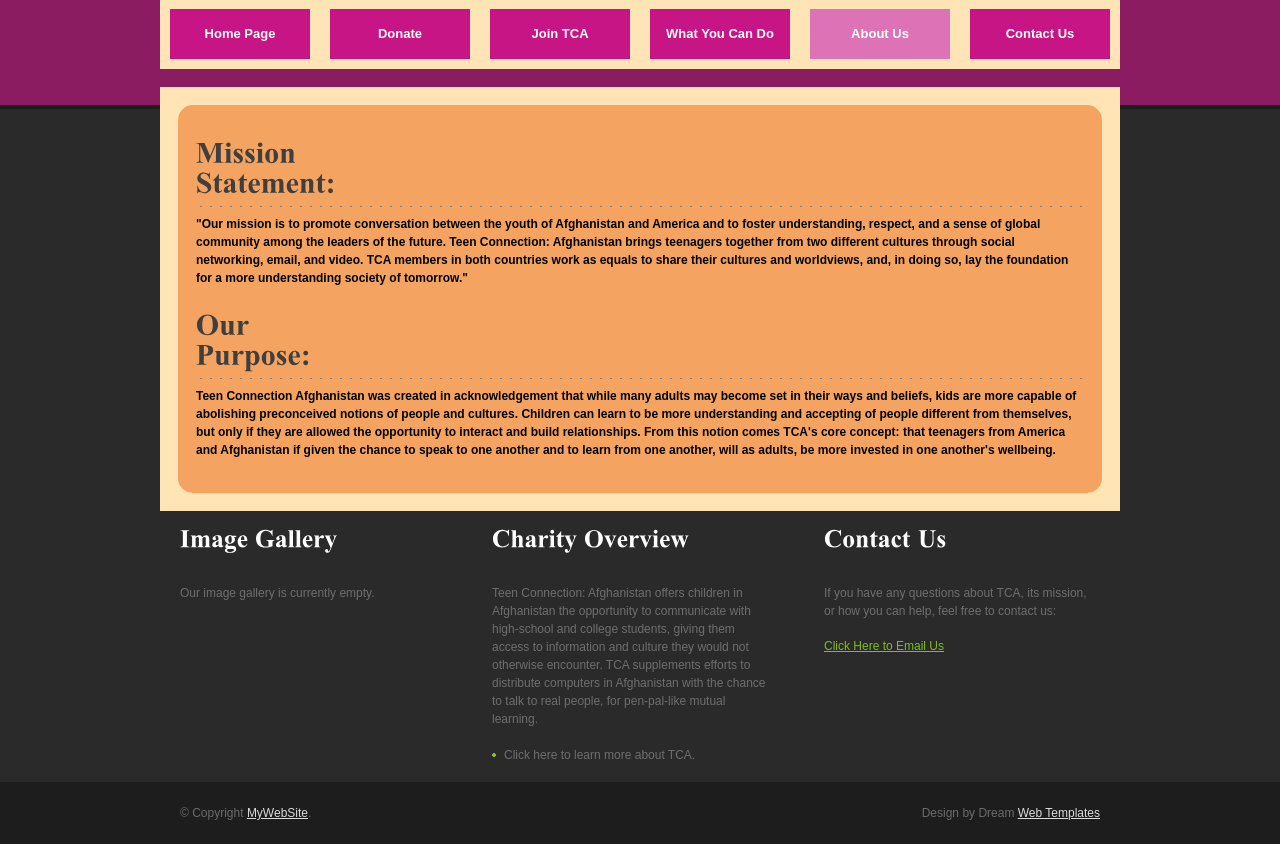
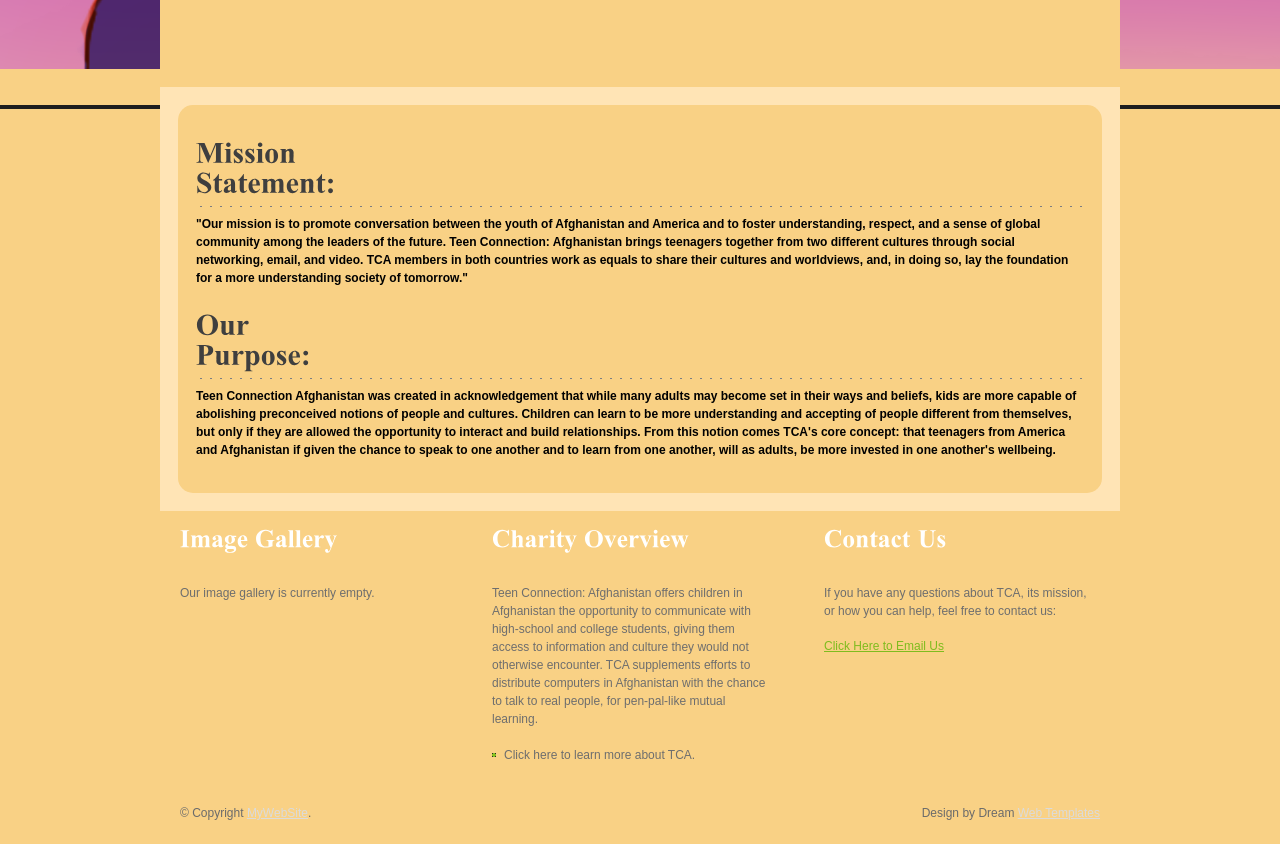
Before and after one commit to vinaymayar/TCA-Website, a PHP site: page /files/index.php in a window 1280 px wide. Shown: the part 141-985 px from the top of the page. Run offline with PHP 8.4, Linux system fonts and the light colour scheme.

Commit message:
working on layout

```diff
--- a/files/css/style.css
+++ b/files/css/style.css
@@ -12,9 +12,8 @@ html, .main {
 	margin:0;
 }
 .main {
-	background-color:#03F;
-	background:#8B1C62;
-;
+	background-color:#F9D185;
+	/*background:#8B1C62;*//
 
 }
 .clr {
@@ -53,6 +52,7 @@ a {
 .header {
 	/*background-color:#CF9;
 	*/
+	background-image:url(../../files/images/dfsdfhju.png);
 }
 .header_resize {
 	margin:0 auto;
@@ -134,7 +134,7 @@ h1 small {
 	margin:0 auto;
 	padding:0 0 20px;
 	height:50px;
-	background:#FFE4B5;
+	background-color:#F9D185;
 }
 .menu_nav ul {
 	list-style:none;
@@ -184,12 +184,12 @@ h1 small {
 }
 
 .content .mainbar .textbox{
-	background:#F4A460;
+	background-color:#F9D185;
 	margin:0;
 	padding:18px;
 	webkit-border-radius: 15px;
--moz-border-radius: 15px;
-border-radius: 15px;
+	-moz-border-radius: 15px;
+	border-radius: 15px;
 }
 
 .content .mainbar .textbox h2 {
@@ -345,7 +345,7 @@ p.infopost a.com span {
 }
 .fbg {
 	border-top:4px solid #1d1d1d;
-	background:#2a2a2a;
+	/*background:#2a2a2a;*/
 }
 .fbg_resize {
 	margin:0 auto;
@@ -486,7 +486,7 @@ ol li .send {
 	float:left;
 }
 .footer {
-	background:#1d1d1d;
+	/*background:#1d1d1d;*/
 }
 .footer_resize {
 	margin:0 auto;
--- a/files/index.php
+++ b/files/index.php
@@ -78,7 +78,7 @@ $_SESSION['url'] = $_SERVER['REQUEST_URI'];
       <div class="menu_nav">
         <ul>
         	<!-- InstanceBeginEditable name="navigation bar" -->
-
+			<!--
         		<li><a href="./"><span>Home Page</span></a></li>
         		<li><a href="donate.php"><span>Donate</span></a></li>
 <?php
@@ -92,10 +92,9 @@ $_SESSION['url'] = $_SERVER['REQUEST_URI'];
 				}
 				?>
                 <li><a href="contribute.php"><span>What You Can Do</span></a></li>
-        		<li class="active"><a href="about.php"><span>About Us</span></a></li>
+        		<li><a href="about.php"><span>About Us</span></a></li>
         		<li><a href="contact.php"><span>Contact Us</span></a></li>
-
-			<!-- InstanceEndEditable -->
+        	--><!-- InstanceEndEditable -->
 
         	</ul>
 		</div>
```
Also changed, not shown: files/images/dfsdfhju.png (added).
